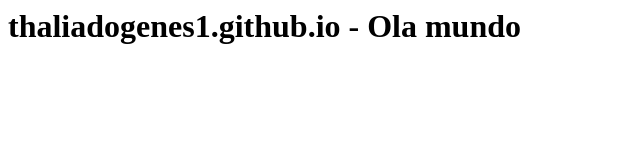
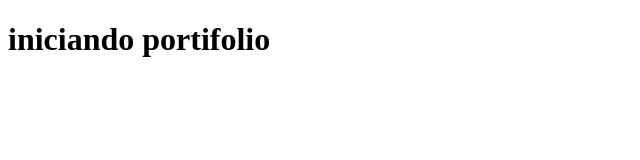
Before and after one commit to thaliadogenes1/thaliadogenes1.github.io, a plain HTML site: page index.html in a window 1280 px wide. Shown: the whole page, without its empty margins (0-640 px from the left). Drawn offline with Linux system fonts and the light colour scheme.

Commit message:
correçao do index.html

```diff
--- a/index.html
+++ b/index.html
@@ -1 +1,11 @@
-<h1>thaliadogenes1.github.io - Ola mundo</h1>
+<!DOCTYPE html>
+<html lang="pt-br">
+<head>
+    <meta charset="UTF-8">
+    <meta name="viewport" content="width=device-width, initial-scale=1.0">
+    <title>pagina no github</title>
+</head>
+<body>
+        <h1>iniciando portifolio</h1>
+</body>
+</html>
```
